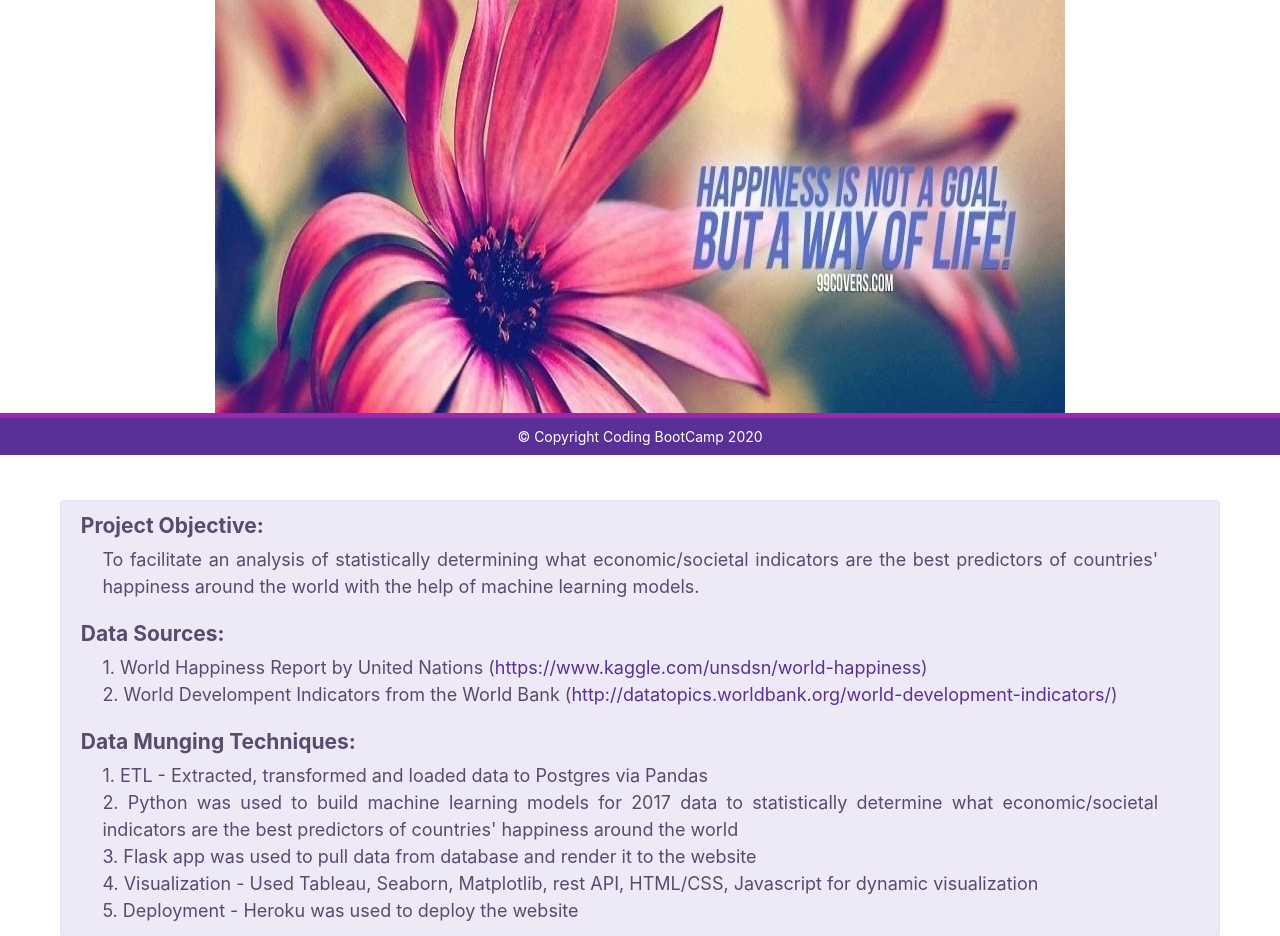
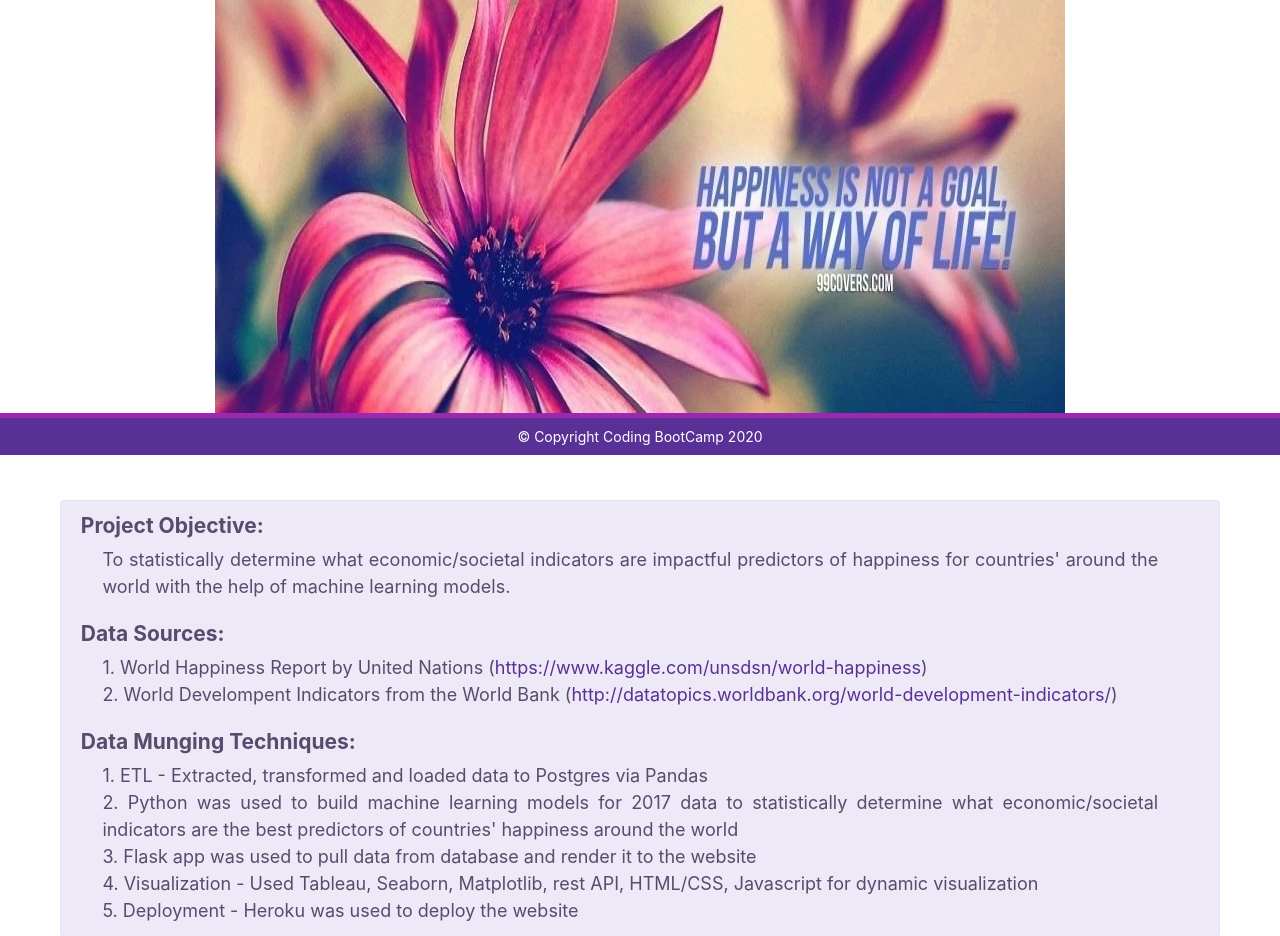
Before and after one commit to SwatiSSwain/SwatiSSwain-REP-Project-Three, a Flask app: page / in a window 1280 px wide. Shown: the part 345-1281 px from the top of the page. Run offline with Flask 2, Linux system fonts and the light colour scheme; some libraries are stand-ins or nearby versions.

Commit message:
uploading model page change

```diff
--- a/templates/index.html
+++ b/templates/index.html
@@ -92,8 +92,8 @@
             <div class="alert alert-dismissible alert-secondary">
 
             <h4 class="font-weight-bold">Project Objective:</h4>
-            <p class="mb-0 text-justify"  style="padding-left: 2%;font-size:18px;">To facilitate an analysis of statistically determining
-              what economic/societal indicators are the best predictors of countries' happiness around the world
+            <p class="mb-0 text-justify"  style="padding-left: 2%;font-size:18px;">To statistically determine
+              what economic/societal indicators are impactful predictors of happiness for countries' around the world
               with the help of machine learning models. </p>
             <br>
               <h4 class="font-weight-bold">Data Sources:</h4>
```
